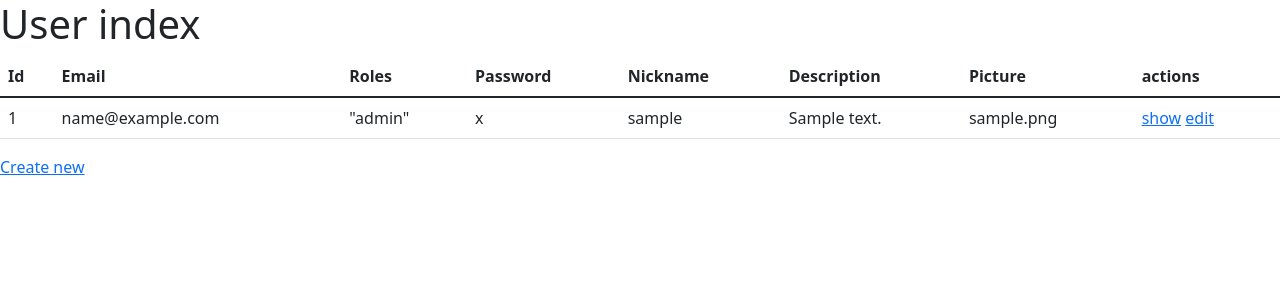
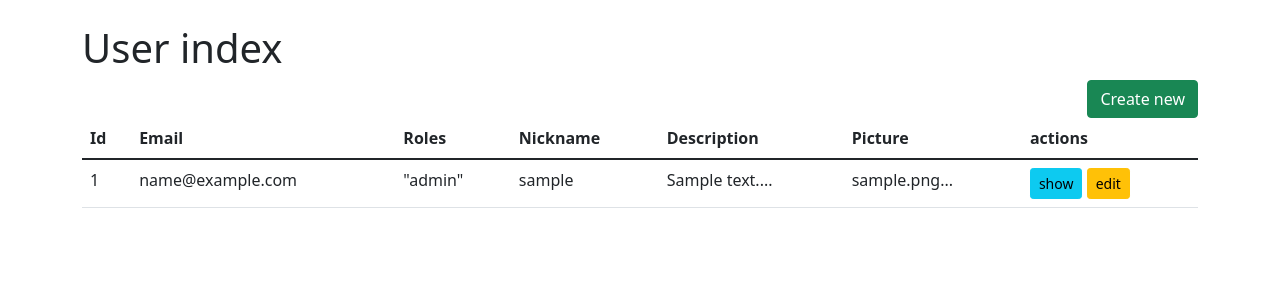
Before and after one commit to kjeanot/collexion-back, a Symfony app: template templates/back/user/index.html.twig in a window 1280 px wide. Shown: the top 300 px of the page. Run offline with Twig, Linux system fonts and the light colour scheme; the template is opened without the code that fills it: most values are stand-ins (such as "Sample title", 1, 10 or a date in 2020); some libraries are stand-ins or nearby versions.

Commit message:
crud model on User ok

```diff
--- a/templates/back/user/_delete_form.html.twig
+++ b/templates/back/user/_delete_form.html.twig
@@ -1,4 +1,6 @@
+<div class="table table-hover mt-4">
 <form method="post" action="{{ path('app_back_user_delete', {'id': user.id}) }}" onsubmit="return confirm('Are you sure you want to delete this item?');">
     <input type="hidden" name="_token" value="{{ csrf_token('delete' ~ user.id) }}">
-    <button class="btn">Delete</button>
+    <button class="btn btn-danger">Delete</button>
 </form>
+</div>
--- a/templates/back/user/_form.html.twig
+++ b/templates/back/user/_form.html.twig
@@ -1,4 +1,6 @@
+<div class="table table-hover mt-4">
 {{ form_start(form) }}
     {{ form_widget(form) }}
-    <button class="btn">{{ button_label|default('Save') }}</button>
+    <button class="btn btn-success"">{{ button_label|default('Save') }}</button>
 {{ form_end(form) }}
+</div>
--- a/templates/back/user/edit.html.twig
+++ b/templates/back/user/edit.html.twig
@@ -3,11 +3,13 @@
 {% block title %}Edit User{% endblock %}
 
 {% block body %}
+<div class="container my-4">
     <h1>Edit User</h1>
+    <a href="{{ path('app_back_user_index') }}"class="btn btn-outline-primary float-end">back to list</a>
 
     {{ include('back/user/_form.html.twig', {'button_label': 'Update'}) }}
 
-    <a href="{{ path('app_back_user_index') }}">back to list</a>
 
     {{ include('back/user/_delete_form.html.twig') }}
+</div>
 {% endblock %}
--- a/templates/back/user/index.html.twig
+++ b/templates/back/user/index.html.twig
@@ -3,15 +3,16 @@
 {% block title %}User index{% endblock %}
 
 {% block body %}
+<div class="container my-4">
     <h1>User index</h1>
+    <a href="{{ path('app_back_user_new') }}"class="btn btn-success float-end">Create new</a>
 
-    <table class="table">
+    <table class="table table-hover mt-4">
         <thead>
             <tr>
                 <th>Id</th>
                 <th>Email</th>
                 <th>Roles</th>
-                <th>Password</th>
                 <th>Nickname</th>
                 <th>Description</th>
                 <th>Picture</th>
@@ -24,13 +25,12 @@
                 <td>{{ user.id }}</td>
                 <td>{{ user.email }}</td>
                 <td>{{ user.roles ? user.roles|json_encode : '' }}</td>
-                <td>{{ user.password }}</td>
                 <td>{{ user.nickname }}</td>
-                <td>{{ user.description }}</td>
-                <td>{{ user.picture }}</td>
+                <td>{{ user.description|slice(0, 30) }}...</td>
+                <td>{{ user.picture|slice(0, 30) }}...</td>
                 <td>
-                    <a href="{{ path('app_back_user_show', {'id': user.id}) }}">show</a>
-                    <a href="{{ path('app_back_user_edit', {'id': user.id}) }}">edit</a>
+                    <a href="{{ path('app_back_user_show', {'id': user.id}) }}"class="btn btn-sm btn-info">show</a>
+                    <a href="{{ path('app_back_user_edit', {'id': user.id}) }}"class="btn btn-sm btn-warning">edit</a>
                 </td>
             </tr>
         {% else %}
@@ -41,5 +41,5 @@
         </tbody>
     </table>
 
-    <a href="{{ path('app_back_user_new') }}">Create new</a>
+</div>
 {% endblock %}
--- a/templates/back/user/new.html.twig
+++ b/templates/back/user/new.html.twig
@@ -3,9 +3,11 @@
 {% block title %}New User{% endblock %}
 
 {% block body %}
+<div class="container my-4">
     <h1>Create new User</h1>
+    <a href="{{ path('app_back_user_index') }}"class="btn btn-outline-primary float-end">back to list</a>
 
     {{ include('back/user/_form.html.twig') }}
 
-    <a href="{{ path('app_back_user_index') }}">back to list</a>
+</div>
 {% endblock %}
```
Also changed, not shown: templates/back/user/show.html.twig (+4 -4 lines).
